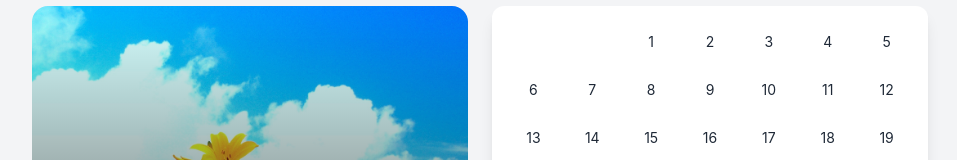
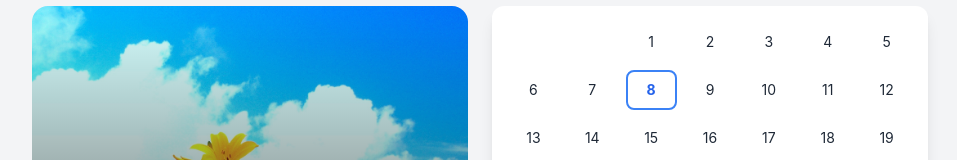
Before and after one commit to Anshuman-Prakash/calendar, a React (Create React App) app: page / in a window 1280 px wide. Shown: the part 144-304 px from the top of the page, without its empty margins (160-1117 px from the left). Built offline with nearby package versions, Linux system fonts and the light colour scheme.

Commit message:
Add isToday prop to DateCell and implement today highlighting in CalendarGrid

```diff
--- a/src/components/Calendar/CalendarGrid.jsx
+++ b/src/components/Calendar/CalendarGrid.jsx
@@ -26,6 +26,12 @@ export default function CalendarGrid({
         const date = new Date(year, month, day);
         date.setHours(0, 0, 0, 0);
 
+        const today = new Date();
+        today.setHours(0, 0, 0, 0);
+
+        const isToday =
+          date.getTime() === today.getTime();
+
         const isStart =
           rangeStart && date.getTime() === rangeStart.getTime();
 
@@ -53,6 +59,7 @@ export default function CalendarGrid({
             isEnd={isEnd}
             isInRange={isInRange}
             isPreviewRange={isPreviewRange}
+            isToday={isToday}   // ✅ ADD THIS LINE
             onClick={() => handleSelect(date)}
             onHover={() => setHovered(date)}
             onLeave={() => setHovered(null)}
--- a/src/components/Calendar/DateCell.jsx
+++ b/src/components/Calendar/DateCell.jsx
@@ -4,6 +4,7 @@ export default function DateCell({
   isEnd,
   isInRange,
   isPreviewRange,
+  isToday,
   onClick,
   onHover,
   onLeave,
@@ -33,7 +34,11 @@ export default function DateCell({
           ? "bg-blue-100"
           : ""}
 
-        ${!isStart && !isEnd && !isInRange && !isPreviewRange
+        ${isToday && !isStart && !isEnd
+          ? "border-2 border-blue-500 font-bold text-blue-600"
+          : ""}
+
+        ${!isStart && !isEnd && !isInRange && !isPreviewRange && !isToday
           ? "text-gray-800 hover:bg-gray-200"
           : ""}
       `}
```
